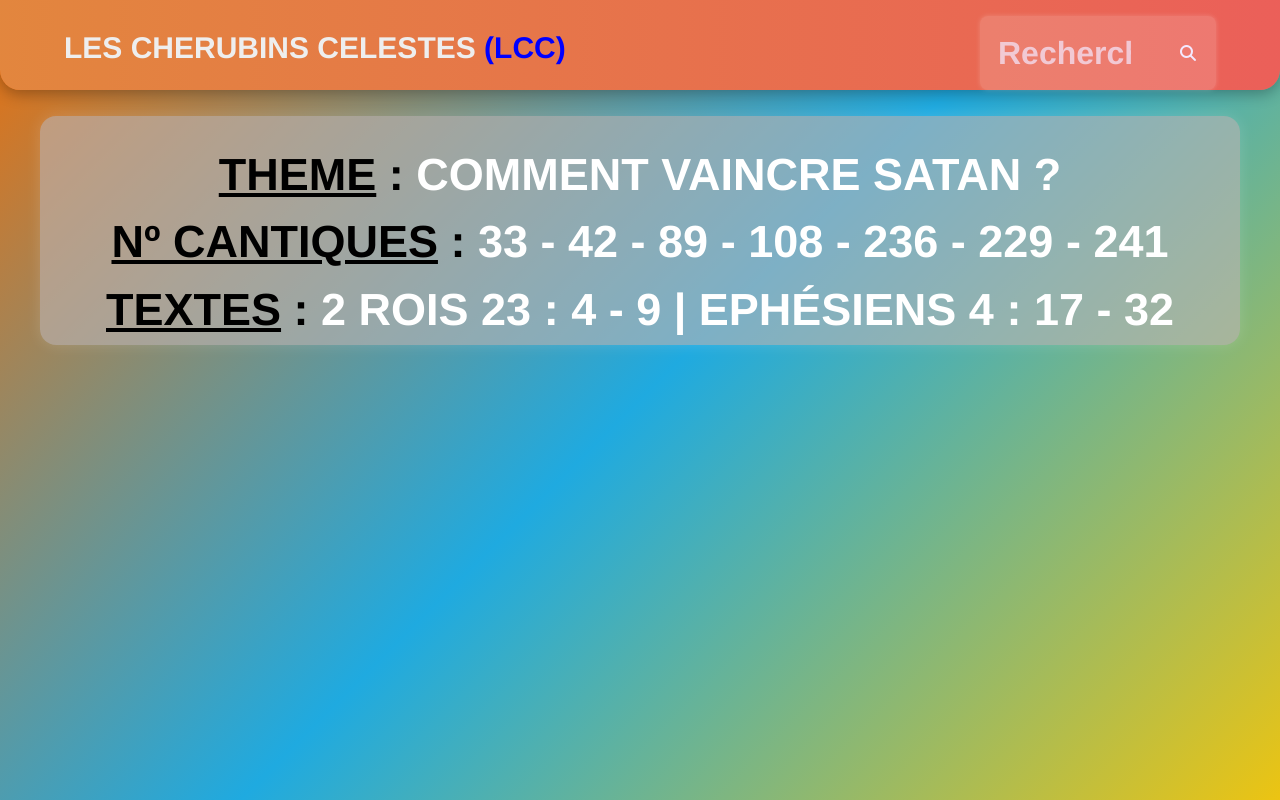
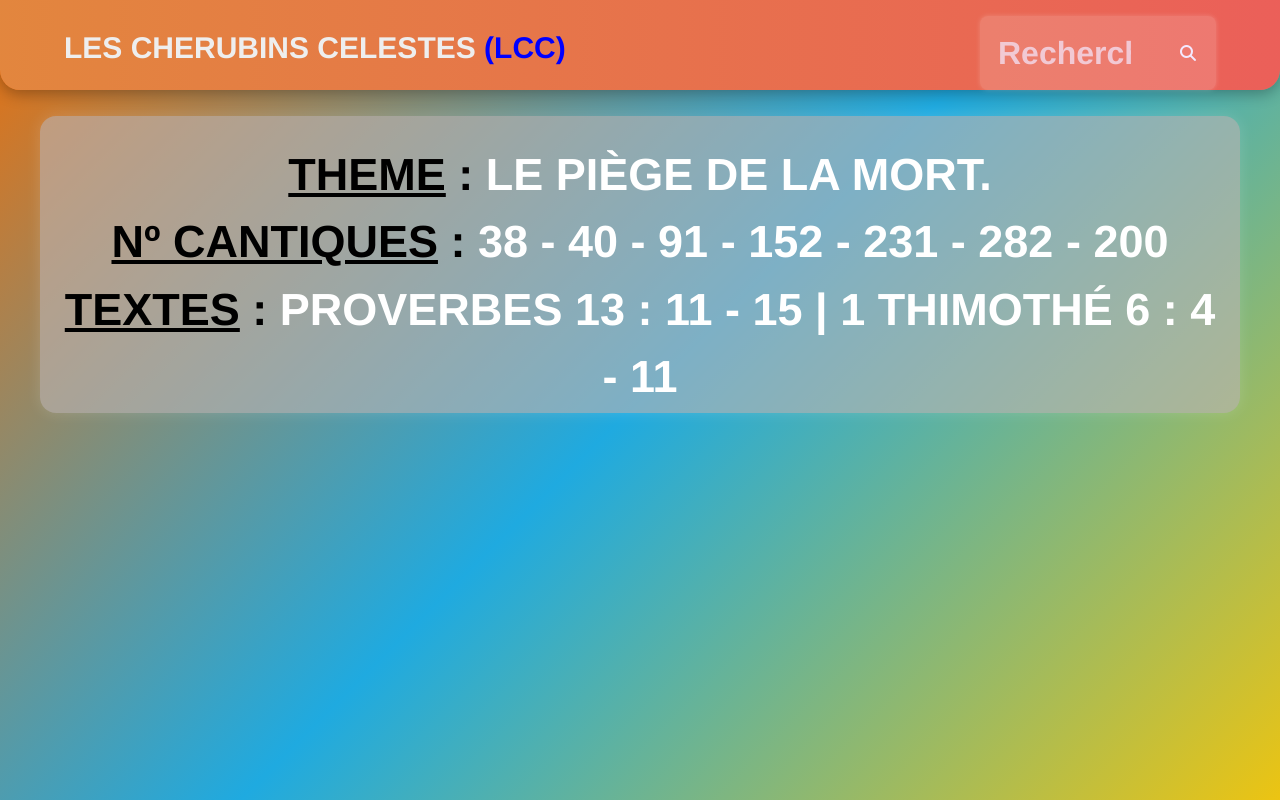
Before and after one commit to MarcosMichel134/ecc, a plain HTML site: page index.html in a window 1280 px wide. Drawn offline with nearby package versions, Linux system fonts and the light colour scheme.

Commit message:
Update cantique references and theme in index.html

```diff
--- a/index.html
+++ b/index.html
@@ -90,7 +90,7 @@
                 <b
                   ><u>THEME</u> :
                   <span>
-                    comment vaincre satan ?
+                    le piège de la mort.
                   </span>
                 </b>
               </h1>
@@ -99,13 +99,13 @@
                 <b
                   ><u>Nº CANTIQUES</u> :
                   <span>
-                      <a href="https://marcosmichel134.github.io/ecc/CANTIQUES/C33.html">33</a> -
-                      <a href="https://marcosmichel134.github.io/ecc/CANTIQUES/C42.html">42</a> -
-                      <a href="https://marcosmichel134.github.io/ecc/CANTIQUES/C89.html">89</a> -
-                      <a href="https://marcosmichel134.github.io/ecc/CANTIQUES/C108.html">108</a> -
-                      <a href="https://marcosmichel134.github.io/ecc/CANTIQUES/C236.html">236</a> -
-                      <a href="https://marcosmichel134.github.io/ecc/CANTIQUES/C229.html">229</a> -
-                      <a href="https://marcosmichel134.github.io/ecc/CANTIQUES/C241.html">241</a>
+                      <a href="https://marcosmichel134.github.io/ecc/CANTIQUES/C33.html">38</a> -
+                      <a href="https://marcosmichel134.github.io/ecc/CANTIQUES/C42.html">40</a> -
+                      <a href="https://marcosmichel134.github.io/ecc/CANTIQUES/C89.html">91</a> -
+                      <a href="https://marcosmichel134.github.io/ecc/CANTIQUES/C108.html">152</a> -
+                      <a href="https://marcosmichel134.github.io/ecc/CANTIQUES/C236.html">231</a> -
+                      <a href="https://marcosmichel134.github.io/ecc/CANTIQUES/C229.html">282</a> -
+                      <a href="https://marcosmichel134.github.io/ecc/CANTIQUES/C241.html">200</a>
                       <!-- <a href="https://marcosmichel134.github.io/ecc/CANTIQUES/C000.html">ANTHEME</a> -->
                   </span></b
                 >
@@ -114,7 +114,7 @@
               <h1>
                 <b
                   ><u>TEXTES</u> :
-                  <span> 2 rois 23 : 4 - 9 | ephésiens 4 : 17 - 32 </span></b
+                  <span> PROVERBES 13 : 11 - 15 | 1 thimothé 6 : 4 - 11 </span></b
                 >
               </h1>
 
```
